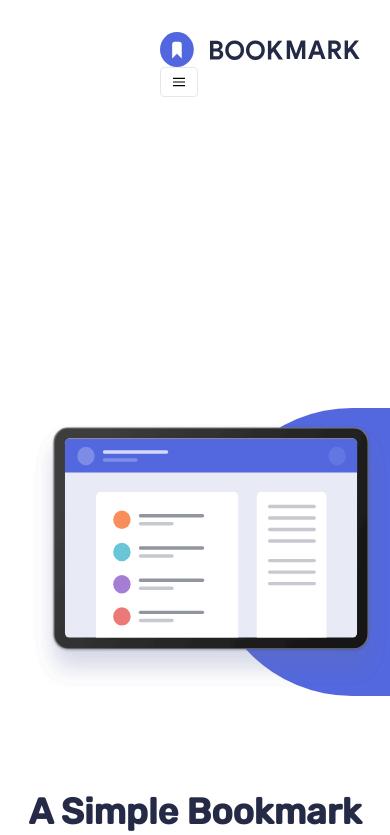
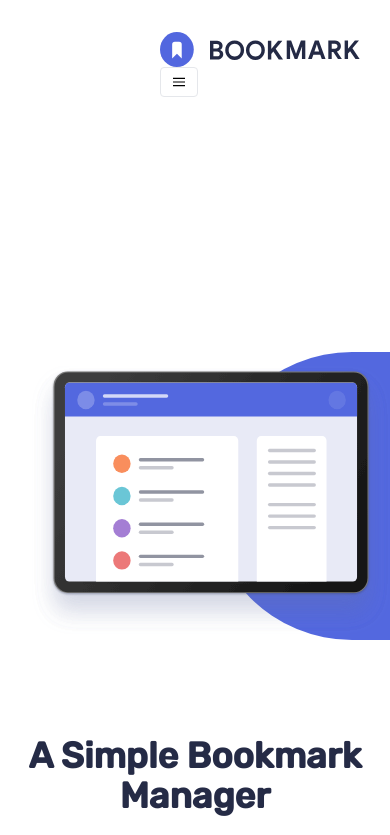
Before and after one commit to joelmatiasduran/landing-tmia, a Next.js app: page / in a window 390 px wide. Shown: the top 835 px of the page. Built offline with nearby package versions, Linux system fonts and the light colour scheme.

Commit message:
Hero Fix Mobile

```diff
--- a/components/Footer.tsx
+++ b/components/Footer.tsx
@@ -16,7 +16,7 @@ const Footer: React.FC = () => {
                 <a
                   href="#"
                   rel="noopener noreferrer"
-                  className=" text-2xl text-white ml-1 fill-white"
+                  className="text-2xl text-white ml-1 fill-white"
                   target="_blank"
                 >
                   <Image
@@ -27,7 +27,7 @@ const Footer: React.FC = () => {
                     height="35"
                   />
                 </a>
-                <div className="flex flex-col md:flex-row p-4 text-2xl items-center justify-center">
+                <div className="flex flex-col md:flex-row p-6 text-2xl items-center justify-center">
                   <a className="pt-8 md:py-auto px-6 cursor-pointer hover:text-soft-red duration-300">
                     FEATURES
                   </a>
--- a/components/Hero.tsx
+++ b/components/Hero.tsx
@@ -6,7 +6,7 @@ import HeroImage from "../public/images/illustration-hero.svg";
 const Hero: React.FC = ({}) => {
   return (
     <>
-      <div className="flex flex-col items-center justify-center md:mt-24 pt-14 w-full min-w-full ">
+      <div className="flex flex-col items-center justify-center md:mt-24 md:pt-14 w-full min-w-full ">
         <div className="flex flex-col-reverse md:flex-row w-full min-w-full">
           <div className="w-full md:w-3/6">
             <div className="md:pl-44 pr-38 py-24">
```
